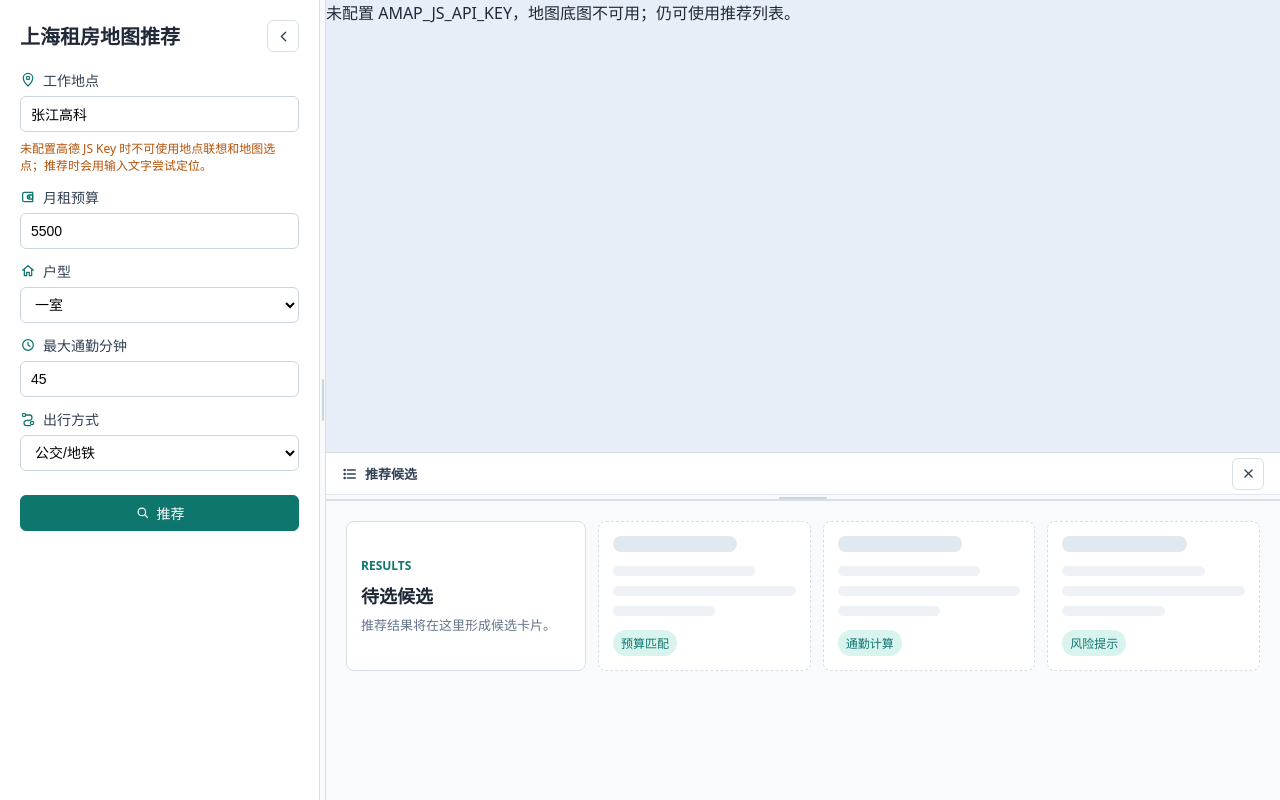
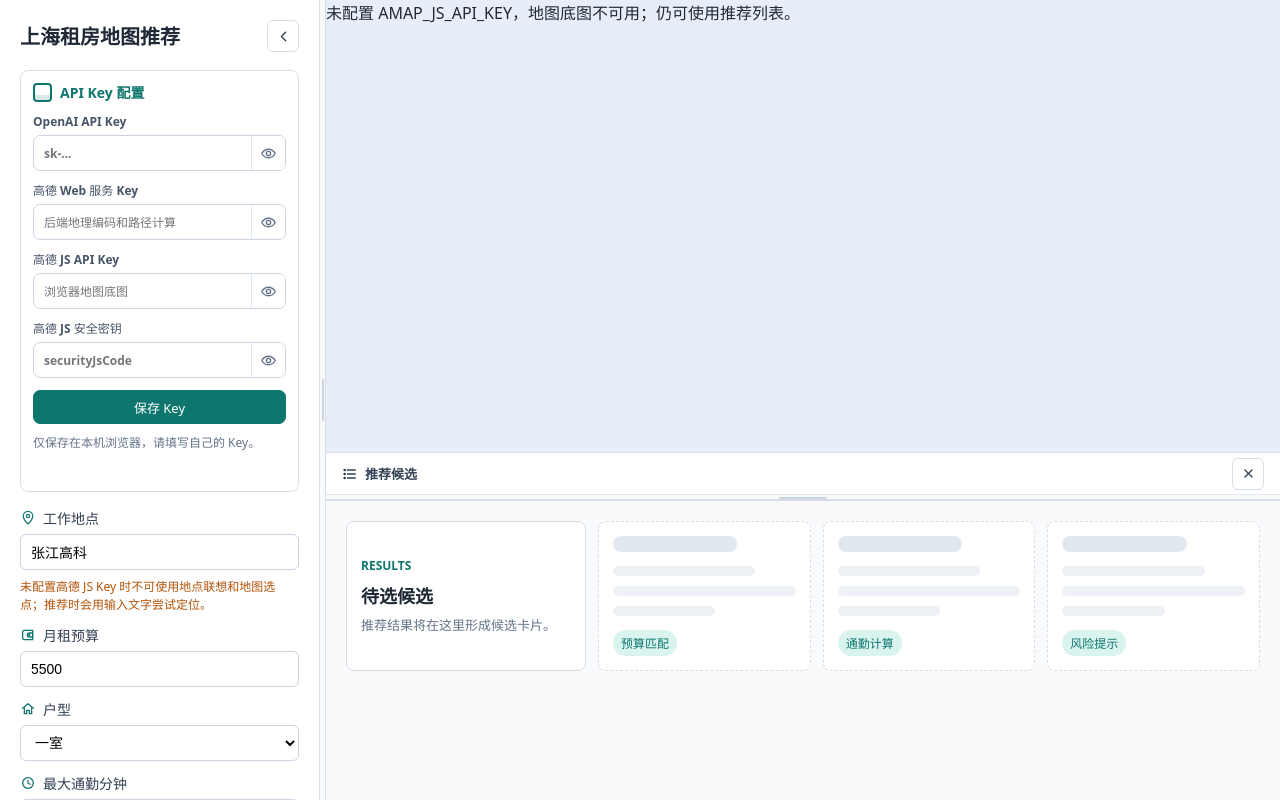
Before and after one commit to ChiZhang-805/shanghai-rental-agent, a FastAPI app: page /map in a window 1280 px wide. Run offline with FastAPI, Linux system fonts and the light colour scheme; some libraries are stand-ins or nearby versions.

Commit message:
Add browser API key configuration

```diff
--- a/app/api/routes/rental.py
+++ b/app/api/routes/rental.py
@@ -3,6 +3,8 @@ from sqlalchemy.orm import Session
 
 from app.agents.rental_recommendation_agent import RentalRecommendationAgent
 from app.api.deps import get_db
+from app.api.key_overrides import request_settings_overrides
+from app.config import temporary_settings_override
 from app.schemas.rental import RentalRecommendationRequest, RentalRecommendationResponse
 
 router = APIRouter(prefix="/api/rental", tags=["rental"])
@@ -12,5 +14,7 @@ router = APIRouter(prefix="/api/rental", tags=["rental"])
 async def recommend_rental(
     request: RentalRecommendationRequest,
     session: Session = Depends(get_db),
+    key_overrides: dict[str, str] = Depends(request_settings_overrides),
 ) -> RentalRecommendationResponse:
-    return await RentalRecommendationAgent().recommend(request, session=session)
+    with temporary_settings_override(key_overrides):
+        return await RentalRecommendationAgent().recommend(request, session=session)
--- a/app/services/amap_service.py
+++ b/app/services/amap_service.py
@@ -4,7 +4,7 @@ from typing import Any
 
 import httpx
 
-from app.config import Settings, get_settings
+from app.config import Settings, get_effective_settings
 from app.schemas.commute import CommuteMode, CommuteRouteSummary
 from app.schemas.geo import GeocodeResponse
 from app.services.city_guard import CityGuard, CityGuardError
@@ -19,7 +19,7 @@ class AmapService:
         http_client: httpx.AsyncClient | None = None,
         city_guard: CityGuard | None = None,
     ) -> None:
-        self.settings = settings or get_settings()
+        self.settings = settings or get_effective_settings()
         self.http_client = http_client
         self.city_guard = city_guard or CityGuard()
 
--- a/app/services/commute_service.py
+++ b/app/services/commute_service.py
@@ -5,7 +5,7 @@ from typing import Any
 
 from sqlalchemy.orm import Session
 
-from app.config import Settings, get_settings
+from app.config import Settings, get_effective_settings
 from app.schemas.commute import CommuteMode, CommuteRouteSummary
 from app.schemas.rental import AnchorInput
 from app.services.amap_service import AmapService
@@ -22,7 +22,7 @@ class CommuteService:
         city_guard: CityGuard | None = None,
         settings: Settings | None = None,
     ) -> None:
-        self.settings = settings or get_settings()
+        self.settings = settings or get_effective_settings()
         self.city_guard = city_guard or CityGuard()
         self.amap_service = amap_service or AmapService(self.settings, city_guard=self.city_guard)
         self.cache_service = cache_service or CommuteCacheService(self.settings)
--- a/app/services/openai_service.py
+++ b/app/services/openai_service.py
@@ -3,7 +3,7 @@ from typing import Any
 
 from pydantic import BaseModel
 
-from app.config import Settings, get_settings
+from app.config import Settings, get_effective_settings
 
 
 class OpenAIUnavailableError(RuntimeError):
@@ -14,7 +14,7 @@ class OpenAIService:
     """The only place in the app that imports and creates an OpenAI client."""
 
     def __init__(self, settings: Settings | None = None) -> None:
-        self.settings = settings or get_settings()
+        self.settings = settings or get_effective_settings()
         self._client: Any | None = None
 
     @property
--- /dev/null
+++ b/app/static/api_keys.css
@@ -0,0 +1,157 @@
+.key-panel {
+  color: #20242c;
+  background: #ffffff;
+  border: 1px solid #d8dee8;
+  border-radius: 8px;
+  box-shadow: 0 12px 30px rgba(15, 23, 42, 0.12);
+}
+
+.key-panel summary {
+  display: flex;
+  align-items: center;
+  gap: 8px;
+  min-height: 42px;
+  padding: 0 12px;
+  color: #0f766e;
+  font-size: 14px;
+  font-weight: 650;
+  cursor: pointer;
+  list-style: none;
+}
+
+.key-panel summary::-webkit-details-marker {
+  display: none;
+}
+
+.key-panel summary::before {
+  content: "";
+  width: 15px;
+  height: 15px;
+  flex: 0 0 15px;
+  border-radius: 4px;
+  border: 2px solid currentColor;
+  box-shadow: inset 0 -5px 0 rgba(15, 118, 110, 0.16);
+}
+
+.key-panel-body {
+  display: grid;
+  gap: 10px;
+  padding: 0 12px 12px;
+}
+
+.key-field {
+  display: grid;
+  gap: 5px;
+  margin: 0;
+  font-size: 12px;
+  font-weight: 550;
+  color: #475569;
+}
+
+.key-control {
+  display: grid;
+  grid-template-columns: minmax(0, 1fr) 34px;
+  align-items: center;
+  border: 1px solid #cbd5e1;
+  border-radius: 7px;
+  background: #ffffff;
+  overflow: hidden;
+}
+
+.key-control input {
+  width: 100%;
+  min-width: 0;
+  height: 34px;
+  border: 0;
+  outline: 0;
+  padding: 0 10px;
+  color: #111827;
+  background: transparent;
+  font: inherit;
+}
+
+.secret-toggle {
+  display: inline-grid;
+  place-items: center;
+  width: 34px;
+  height: 34px;
+  min-height: 34px;
+  margin: 0;
+  padding: 0;
+  color: #64748b;
+  background: #ffffff;
+  border: 0;
+  border-left: 1px solid #e2e8f0;
+  border-radius: 0;
+  cursor: pointer;
+}
+
+.secret-toggle:hover,
+.secret-toggle.is-visible {
+  color: #0f766e;
+  background: #ecfdf5;
+}
+
+.secret-toggle svg {
+  width: 17px;
+  height: 17px;
+  fill: none;
+  stroke: currentColor;
+  stroke-width: 2;
+  stroke-linecap: round;
+  stroke-linejoin: round;
+}
+
+.key-save-button {
+  display: inline-flex;
+  align-items: center;
+  justify-content: center;
+  width: 100%;
+  height: 34px;
+  min-height: 34px;
+  margin: 2px 0 0;
+  padding: 0 12px;
+  border: 1px solid #0f766e;
+  border-radius: 7px;
+  color: #ffffff;
+  background: #0f766e;
+  font: inherit;
+  font-size: 13px;
+  cursor: pointer;
+}
+
+.key-save-button:hover {
+  background: #0b655f;
+}
+
+.key-status,
+.key-note {
+  min-height: 16px;
+  margin: 0;
+  color: #64748b;
+  font-size: 12px;
+  line-height: 1.45;
+}
+
+.agent-key-panel {
+  position: fixed;
+  right: 18px;
+  bottom: 18px;
+  z-index: 60;
+  width: min(420px, calc(100vw - 36px));
+  max-height: calc(100vh - 120px);
+  overflow: auto;
+}
+
+.agent-key-panel:not([open]) {
+  width: auto;
+}
+
+.map-key-panel {
+  margin: 0 0 16px;
+  box-shadow: none;
+}
+
+.map-key-panel .key-panel-body {
+  padding-bottom: 14px;
+}
--- /dev/null
+++ b/app/static/api_keys.js
@@ -0,0 +1,113 @@
+(function () {
+  const storageKey = "rentAgent.apiKeys";
+  const fields = {
+    openaiApiKey: "OpenAI API Key",
+    amapWebServiceKey: "高德 Web 服务 Key",
+    amapJsApiKey: "高德 JS API Key",
+    amapJsSecurityCode: "高德 JS 安全密钥"
+  };
+  const headerNames = {
+    openaiApiKey: "X-OpenAI-API-Key",
+    amapWebServiceKey: "X-AMAP-Web-Service-Key",
+    amapJsApiKey: "X-AMAP-JS-API-Key",
+    amapJsSecurityCode: "X-AMAP-JS-Security-Code"
+  };
+
+  function load() {
+    try {
+      const raw = localStorage.getItem(storageKey);
+      return raw ? JSON.parse(raw) : {};
+    } catch (error) {
+      return {};
+    }
+  }
+
+  function save(values) {
+    const cleaned = {};
+    Object.keys(fields).forEach(key => {
+      const value = values[key];
+      if (typeof value === "string" && value.trim()) {
+        cleaned[key] = value.trim();
+      }
+    });
+    localStorage.setItem(storageKey, JSON.stringify(cleaned));
+    window.dispatchEvent(new CustomEvent("rent-agent-keys-saved", { detail: cleaned }));
+    return cleaned;
+  }
+
+  function headers() {
+    const values = load();
+    const result = {};
+    Object.keys(headerNames).forEach(key => {
+      if (values[key]) {
+        result[headerNames[key]] = values[key];
+      }
+    });
+    return result;
+  }
+
+  function amapClientConfig() {
+    const values = load();
+    const fallback = window.APP_CONFIG || {};
+    const securityFallback = window._AMapSecurityConfig || {};
+    return {
+      key: values.amapJsApiKey || fallback.amapKey || "",
+      securityCode: values.amapJsSecurityCode || securityFallback.securityJsCode || ""
+    };
+  }
+
+  function mountPanel(panelId) {
+    const panel = document.getElementById(panelId);
+    if (!panel) return;
+    const values = load();
+    const inputs = panel.querySelectorAll("[data-key-field]");
+    inputs.forEach(input => {
+      const key = input.dataset.keyField;
+      input.value = values[key] || "";
+      input.type = "password";
+      input.autocomplete = "off";
+    });
+
+    panel.querySelectorAll("[data-key-toggle]").forEach(button => {
+      button.addEventListener("click", () => {
+        const key = button.dataset.keyToggle;
+        const input = panel.querySelector(`[data-key-field="${key}"]`);
+        if (!input) return;
+        const showing = input.type === "text";
+        input.type = showing ? "password" : "text";
+        button.classList.toggle("is-visible", !showing);
+        button.setAttribute("aria-label", `${showing ? "显示" : "隐藏"}${fields[key] || "Key"}`);
+      });
+    });
+
+    const saveButton = panel.querySelector("[data-key-save]");
+    if (saveButton) {
+      saveButton.addEventListener("click", () => {
+        const next = {};
+        inputs.forEach(input => {
+          next[input.dataset.keyField] = input.value;
+        });
+        save(next);
+        setStatus(panel, "已保存在本机浏览器。");
+      });
+    }
+  }
+
+  function setStatus(panel, text) {
+    const status = panel.querySelector("[data-key-status]");
+    if (!status) return;
+    status.textContent = text;
+    window.clearTimeout(status._clearTimer);
+    status._clearTimer = window.setTimeout(() => {
+      status.textContent = "";
+    }, 2600);
+  }
+
+  window.RentAgentKeys = {
+    load,
+    save,
+    headers,
+    amapClientConfig,
+    mountPanel
+  };
+})();
--- a/app/static/map.js
+++ b/app/static/map.js
@@ -19,7 +19,13 @@ const layoutStorageKeys = {
 };
 
 async function initMap() {
-  const key = window.APP_CONFIG && window.APP_CONFIG.amapKey;
+  const config = window.RentAgentKeys
+    ? window.RentAgentKeys.amapClientConfig()
+    : { key: window.APP_CONFIG && window.APP_CONFIG.amapKey, securityCode: "" };
+  const key = config.key;
+  if (config.securityCode) {
+    window._AMapSecurityConfig = { securityJsCode: config.securityCode };
+  }
   if (!key || !window.AMapLoader) {
     document.getElementById("map").textContent = "未配置 AMAP_JS_API_KEY，地图底图不可用；仍可使用推荐列表。";
     setWorkplaceStatus("未配置高德 JS Key 时不可使用地点联想和地图选点；推荐时会用输入文字尝试定位。", true);
@@ -72,7 +78,7 @@ async function recommend() {
   try {
     const res = await fetch("/api/map/rental-recommendations", {
       method: "POST",
-      headers: { "Content-Type": "application/json" },
+      headers: apiRequestHeaders(),
       body: JSON.stringify(collectForm())
     });
     const data = await res.json();
@@ -102,6 +108,13 @@ function clearMap() {
   markers = [];
   markersById = new Map();
   polylines = [];
+}
+
+function apiRequestHeaders() {
+  return {
+    "Content-Type": "application/json",
+    ...(window.RentAgentKeys ? window.RentAgentKeys.headers() : {})
+  };
 }
 
 function clearRoutes() {
@@ -847,6 +860,43 @@ function escapeHtml(value) {
     .replaceAll("'", "&#39;");
 }
 
+function initKeyPanel() {
+  if (window.RentAgentKeys) {
+    window.RentAgentKeys.mountPanel("mapKeyPanel");
+  }
+  window.addEventListener("rent-agent-keys-saved", async () => {
+    await resetMapAfterKeySave();
+  });
+}
+
+async function resetMapAfterKeySave() {
+  const mapElement = document.getElementById("map");
+  mapElement.replaceChildren();
+  mapElement.textContent = "";
+  if (map && typeof map.destroy === "function") {
+    map.destroy();
+  }
+  map = null;
+  AMapApi = null;
+  geocoder = null;
+  placeSearch = null;
+  workMarker = null;
+  markers = [];
+  markersById = new Map();
+  polylines = [];
+  try {
+    await initMap();
+    loadAgentRouteSelection();
+    if (latestResults.length) {
+      renderResultCards(latestResults);
+    }
+    clearStatusMessage();
+  } catch (error) {
+    showStatusMessage("地图初始化失败，请检查高德 JS Key。");
+  }
+}
+
+initKeyPanel();
 document.getElementById("recommend").addEventListener("click", recommend);
 initWorkplaceInput();
 initResizableLayout();
--- a/app/templates/map.html
+++ b/app/templates/map.html
@@ -5,6 +5,7 @@
     <meta name="viewport" content="width=device-width, initial-scale=1" />
     <title>上海租房地图推荐</title>
     <link rel="stylesheet" href="/static/map.css" />
+    <link rel="stylesheet" href="/static/api_keys.css" />
     <script>
       window._AMapSecurityConfig = { securityJsCode: {{ amap_js_security_code_json }} };
       window.APP_CONFIG = { amapKey: {{ amap_js_api_key_json }} };
@@ -64,6 +65,50 @@
             <svg class="ui-icon"><use href="#icon-chevron-left"></use></svg>
           </button>
         </div>
+        <details id="mapKeyPanel" class="key-panel map-key-panel" open>
+          <summary>API Key 配置</summary>
+          <div class="key-panel-body">
+            <label class="key-field">
+              <span>OpenAI API Key</span>
+              <span class="key-control">
+                <input data-key-field="openaiApiKey" type="password" placeholder="sk-..." />
+                <button class="secret-toggle" type="button" data-key-toggle="openaiApiKey" aria-label="显示 OpenAI API Key">
+                  <svg viewBox="0 0 24 24" aria-hidden="true"><path d="M2.5 12s3.5-6 9.5-6 9.5 6 9.5 6-3.5 6-9.5 6-9.5-6-9.5-6Z"></path><circle cx="12" cy="12" r="3"></circle></svg>
+                </button>
+              </span>
+            </label>
+            <label class="key-field">
+              <span>高德 Web 服务 Key</span>
+              <span class="key-control">
+                <input data-key-field="amapWebServiceKey" type="password" placeholder="后端地理编码和路径计算" />
+                <button class="secret-toggle" type="button" data-key-toggle="amapWebServiceKey" aria-label="显示高德 Web 服务 Key">
+                  <svg viewBox="0 0 24 24" aria-hidden="true"><path d="M2.5 12s3.5-6 9.5-6 9.5 6 9.5 6-3.5 6-9.5 6-9.5-6-9.5-6Z"></path><circle cx="12" cy="12" r="3"></circle></svg>
+                </button>
+              </span>
+            </label>
+            <label class="key-field">
+              <span>高德 JS API Key</span>
+              <span class="key-control">
+                <input data-key-field="amapJsApiKey" type="password" placeholder="浏览器地图底图" />
+                <button class="secret-toggle" type="button" data-key-toggle="amapJsApiKey" aria-label="显示高德 JS API Key">
+                  <svg viewBox="0 0 24 24" aria-hidden="true"><path d="M2.5 12s3.5-6 9.5-6 9.5 6 9.5 6-3.5 6-9.5 6-9.5-6-9.5-6Z"></path><circle cx="12" cy="12" r="3"></circle></svg>
+                </button>
+              </span>
+            </label>
+            <label class="key-field">
+              <span>高德 JS 安全密钥</span>
+              <span class="key-control">
+                <input data-key-field="amapJsSecurityCode" type="password" placeholder="securityJsCode" />
+                <button class="secret-toggle" type="button" data-key-toggle="amapJsSecurityCode" aria-label="显示高德 JS 安全密钥">
+                  <svg viewBox="0 0 24 24" aria-hidden="true"><path d="M2.5 12s3.5-6 9.5-6 9.5 6 9.5 6-3.5 6-9.5 6-9.5-6-9.5-6Z"></path><circle cx="12" cy="12" r="3"></circle></svg>
+                </button>
+              </span>
+            </label>
+            <button class="key-save-button" type="button" data-key-save>保存 Key</button>
+            <p class="key-note">仅保存在本机浏览器，请填写自己的 Key。</p>
+            <p class="key-status" data-key-status></p>
+          </div>
+        </details>
         <label><span class="field-label"><svg class="ui-icon"><use href="#icon-pin"></use></svg>工作地点</span><input id="workplace" value="张江高科" autocomplete="off" aria-describedby="workplaceStatus" /></label>
         <div id="workplaceStatus" class="field-hint">输入工作地点 / 高德地图上点击工作地点</div>
         <label><span class="field-label"><svg class="ui-icon"><use href="#icon-wallet"></use></svg>月租预算</span><input id="budget" type="number" value="5500" /></label>
@@ -102,6 +147,7 @@
         <button id="openResults" class="restore-button restore-results" type="button" aria-label="打开结果栏" hidden>候选</button>
       </section>
     </main>
+    <script src="/static/api_keys.js"></script>
     <script src="/static/map.js"></script>
   </body>
 </html>
```
Also changed, not shown: app/api/key_overrides.py (added, +24 -0 lines), app/api/routes/chat.py (+9 -2 lines), app/api/routes/commute.py (+45 -41 lines), app/api/routes/geo.py (+9 -3 lines), app/api/routes/map.py (+5 -2 lines), app/config.py (+29 -0 lines), app/static/agent.js (+17 -1 lines), app/templates/agent.html (+46 -0 lines).
